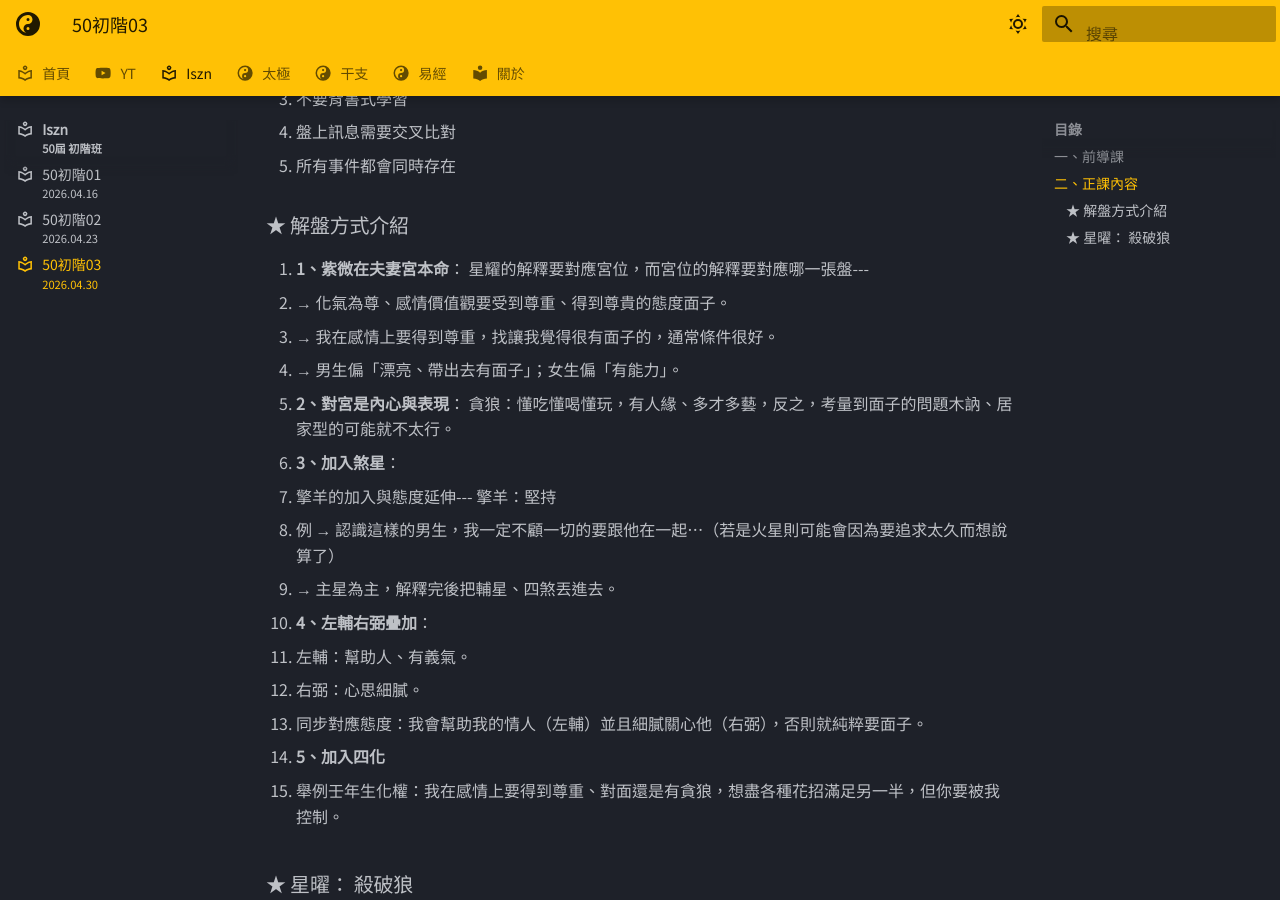
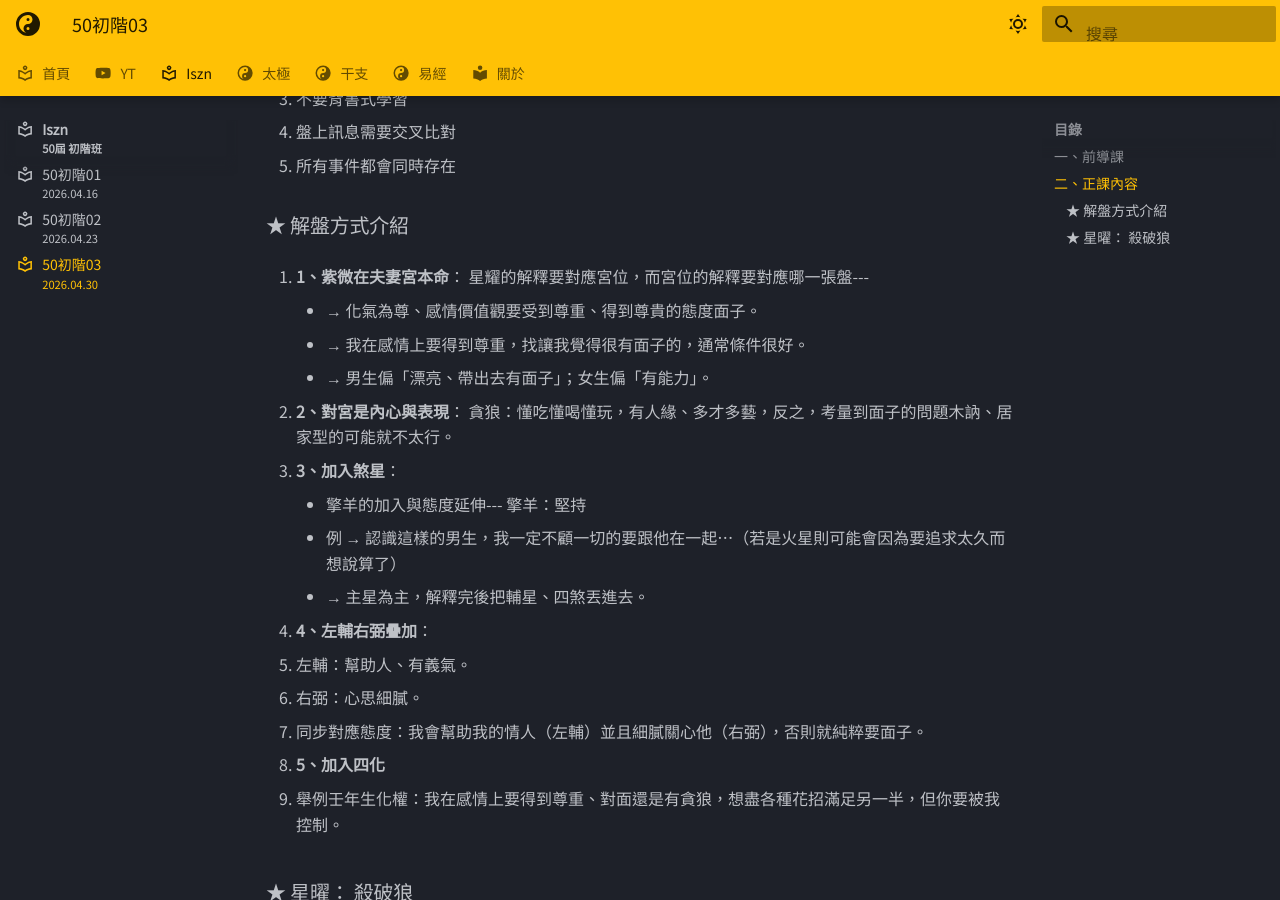
Before and after one commit to oolongyuan/oolongyuan.github.io, an MkDocs documentation site: the page built from docs/iszn/class_03.md, in a window 1280 px wide and 900 px high, scrolled down 2290 px. Built offline with MkDocs 1.6.1 and Material for MkDocs 9.7.7, drawn with Linux system fonts in a browser that asks for light colours; some web fonts are replaced.

Commit message:
formatted

```diff
--- a/docs/iszn/class_03.md
+++ b/docs/iszn/class_03.md
@@ -84,19 +84,19 @@ subtitle: 2026.04.30
 ### ★ 解盤方式介紹
 
  1. **1、紫微在夫妻宮本命**： 星耀的解釋要對應宮位，而宮位的解釋要對應哪一張盤---
-   - → 化氣為尊、感情價值觀要受到尊重、得到尊貴的態度面子。
-   - → 我在感情上要得到尊重，找讓我覺得很有面子的，通常條件很好。
-   - → 男生偏「漂亮、帶出去有面子」；女生偏「有能力」。
 
+    - → 化氣為尊、感情價值觀要受到尊重、得到尊貴的態度面子。
+    - → 我在感情上要得到尊重，找讓我覺得很有面子的，通常條件很好。
+    - → 男生偏「漂亮、帶出去有面子」；女生偏「有能力」。
 
  1. **2、對宮是內心與表現**： 貪狼：懂吃懂喝懂玩，有人緣、多才多藝，反之，考量到面子的問題木訥、居家型的可能就不太行。
 
 
  1. **3、加入煞星**：
 
-   - 擎羊的加入與態度延伸--- 擎羊：堅持
-   - 例 → 認識這樣的男生，我一定不顧一切的要跟他在一起…（若是火星則可能會因為要追求太久而想說算了）
-   - → 主星為主，解釋完後把輔星、四煞丟進去。
+    - 擎羊的加入與態度延伸--- 擎羊：堅持
+    - 例 → 認識這樣的男生，我一定不顧一切的要跟他在一起…（若是火星則可能會因為要追求太久而想說算了）
+    - → 主星為主，解釋完後把輔星、四煞丟進去。
 
 
  - **4、左輔右弼疊加**：
```
